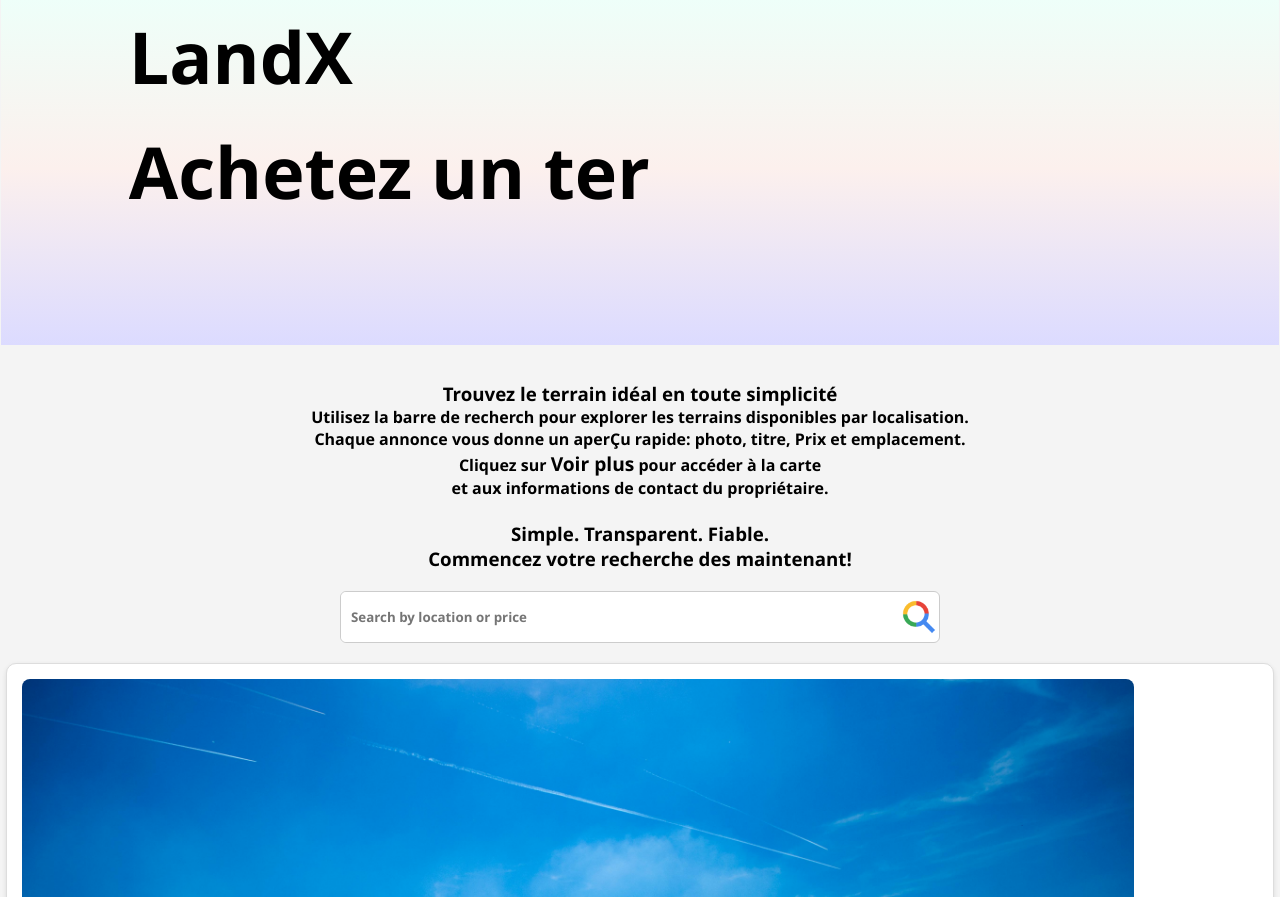
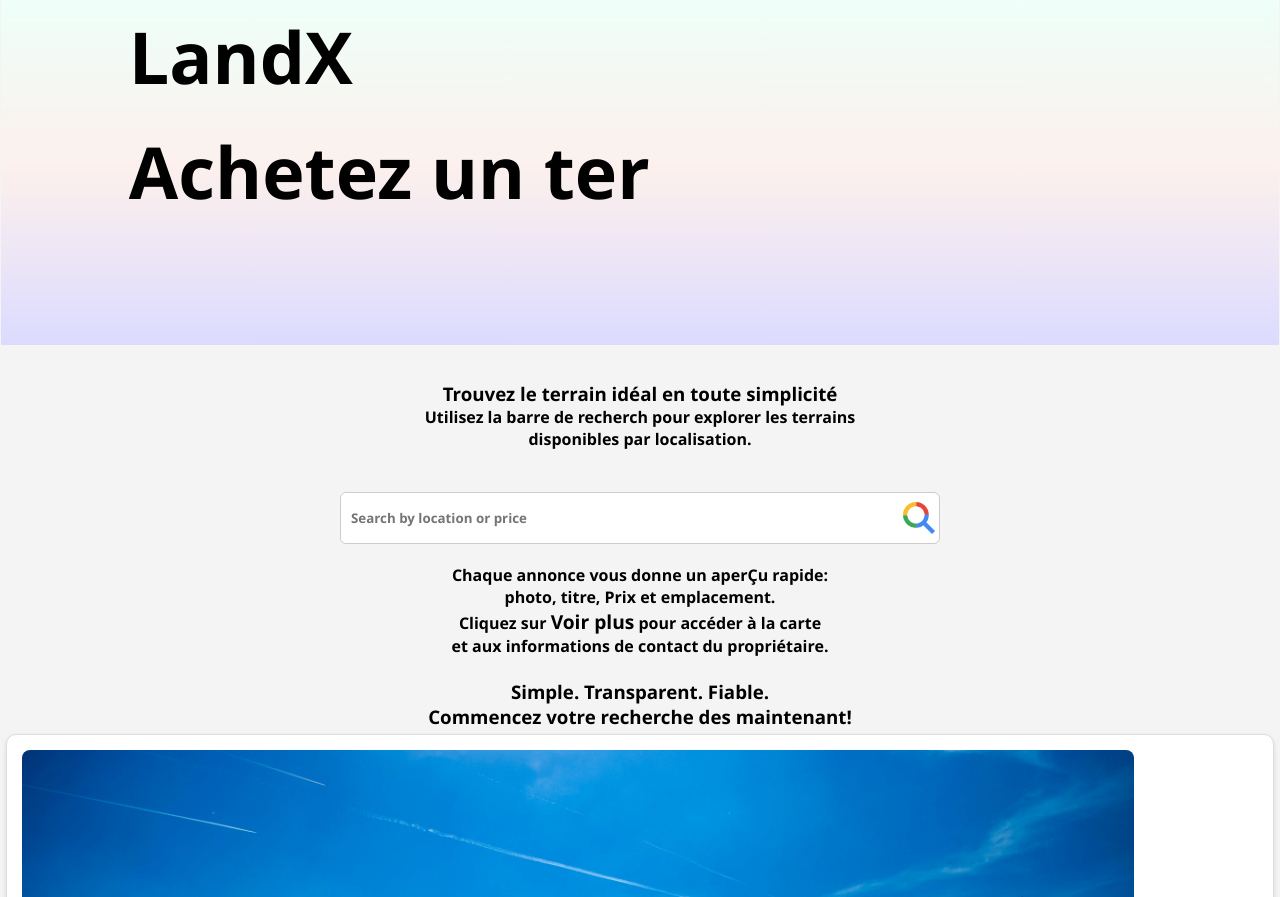
Before and after one commit to Abdulai-jalloh/FacinetDialloh.com, a Flask app: page /lands in a window 1280 px wide. Shown: the part 56-953 px from the top of the page. Run offline with Flask 3, Linux system fonts and the light colour scheme.

Commit message:
Add files via upload

```diff
--- a/app.py
+++ b/app.py
@@ -5,8 +5,7 @@ from flask import Flask, render_template, request, redirect, url_for, flash, ses
 from werkzeug.utils import secure_filename
 print("Starting the flask app..")
 app = Flask(__name__)
-
-
+app.secret_key = 'only those who strong can sovive'
 
 BASE_DIR = os.path.dirname(os.path.abspath(__file__))
 
--- a/templates/AllLands.html
+++ b/templates/AllLands.html
@@ -18,10 +18,18 @@
   <div class="run">
     <h1> <span>LandX</span> <br> <span>Achetez un terrain facilement</span></h1>
   </div>  <br> <br>
+  <span class="all-msg">
+  <h3>Trouvez le terrain idéal en toute simplicité</h3>
+  <p>Utilisez la barre de recherch pour explorer les terrains <br> disponibles par localisation.</p> </span> <br>
+  <section class="sul">
+    <section class="land-filters">
+      <input type="text" id="search-location" placeholder="Search by location or price">
+      <img src="/static/images/search.png" id="search-Icon" class="SerachIc" alt="">
+    </section>
+  </section>
   <div class="all-msg">
-    <h3>Trouvez le terrain idéal en toute simplicité</h3>
-    <p>Utilisez la barre de recherch pour explorer les terrains disponibles par localisation. <br>
-    Chaque annonce vous donne un aperÇu rapide: photo, titre, Prix et emplacement. <br>
+    <p>
+    Chaque annonce vous donne un aperÇu rapide: <br> photo, titre, Prix et emplacement. <br>
   Cliquez sur <big>Voir plus</big> pour accéder à la carte <br>
    et aux informations de contact du propriétaire.</p> <br>
    <h3>
@@ -29,12 +37,6 @@
     Commencez votre recherche des maintenant!
    </h3>
   </div>
-  <section class="sul">
-  <section class="land-filters">
-    <input type="text" id="search-location" placeholder="Search by location or price">
-    <img src="/images/search.png" id="search-Icon" class="SerachIc" alt="">
-  </section>
-</section>
 <p class="No-result" style="color: red; display: none;">Aucun terrain disponible pour cet emplacement pour le moment.</p>
   <section class="all-Lands" id="lands-container">
 
--- a/templates/index.html
+++ b/templates/index.html
@@ -3,6 +3,7 @@
 <head>
   <meta charset="UTF-8">
   <meta name="viewport" content="width=device-width, initial-scale=1.0">
+
   <title>Home Page</title>
 
   <link rel="stylesheet" href="/static/style.css">
```
